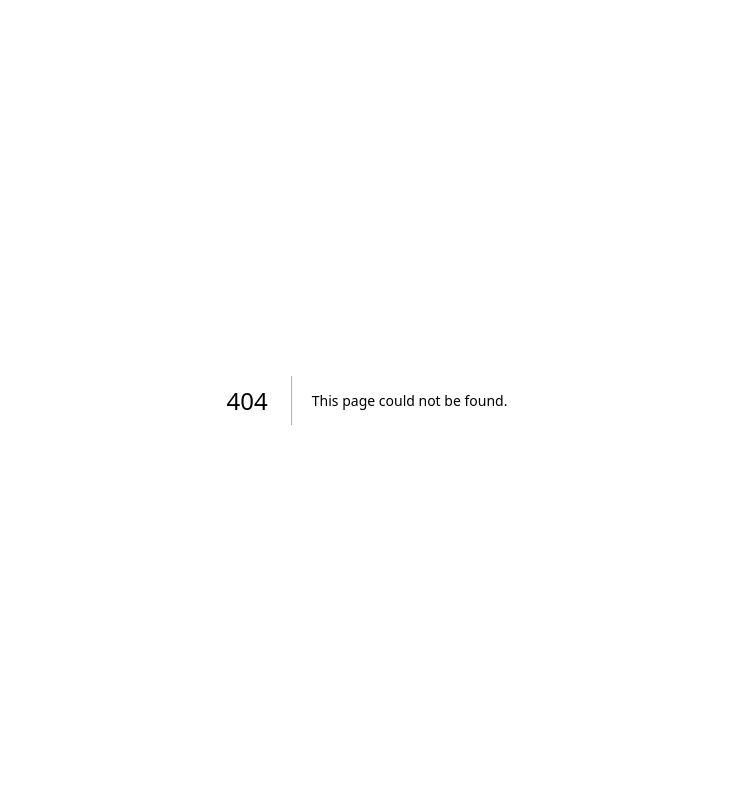
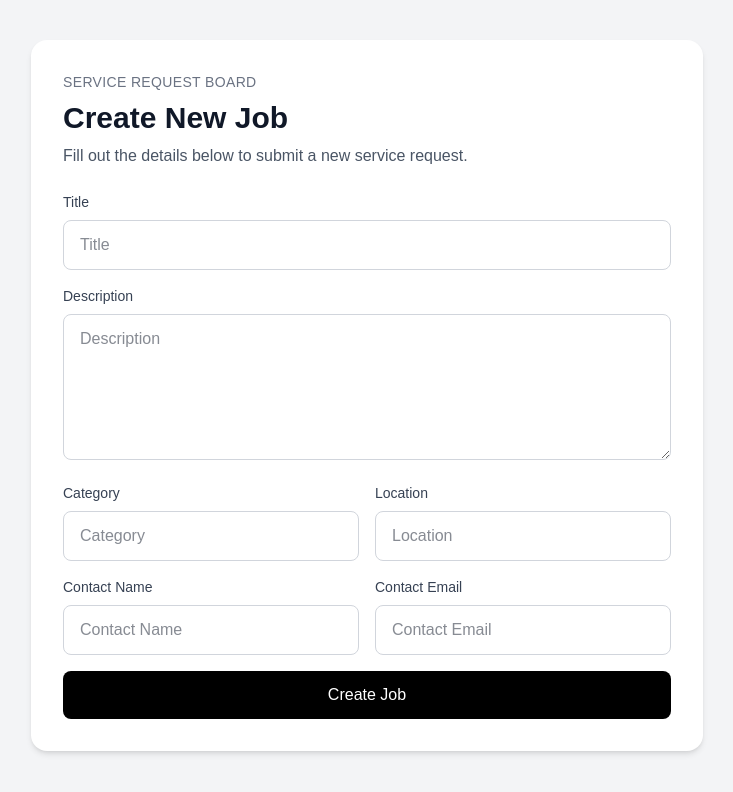
Before and after one commit to kavindusubhash28/service-request-board, a Next.js app in the folder frontend/: page /create-job in a window 1280 px wide. Before the commit this address had no page. Shown: the top 792 px of the page, without its empty margins (273-1006 px from the left). Built offline with nearby package versions, Linux system fonts and the light colour scheme.

Commit message:
create job page done

```diff
--- /dev/null
+++ b/frontend/app/create-job/page.js
@@ -0,0 +1,165 @@
+"use client";
+
+import { useState } from "react";
+import API from "../../services/api";
+
+export default function CreateJob() {
+  const [formData, setFormData] = useState({
+    title: "",
+    description: "",
+    category: "",
+    location: "",
+    contactName: "",
+    contactEmail: ""
+  });
+
+  const handleChange = (e) => {
+    setFormData({
+      ...formData,
+      [e.target.name]: e.target.value
+    });
+  };
+
+  const handleSubmit = async (e) => {
+    e.preventDefault();
+
+    try {
+      await API.post("/jobs", formData);
+
+      alert("Job created successfully!");
+
+      setFormData({
+        title: "",
+        description: "",
+        category: "",
+        location: "",
+        contactName: "",
+        contactEmail: ""
+      });
+    } catch (error) {
+      console.log(error);
+      alert("Error creating job");
+    }
+  };
+
+  return (
+    <main className="min-h-screen bg-gray-100 px-4 py-10 sm:px-6 lg:px-8">
+      <div className="mx-auto max-w-2xl rounded-2xl bg-white p-6 shadow-md sm:p-8">
+        <div className="mb-6">
+          <p className="text-sm font-medium uppercase tracking-wide text-gray-500">
+            Service Request Board
+          </p>
+          <h1 className="mt-2 text-3xl font-bold text-gray-900">Create New Job</h1>
+          <p className="mt-2 text-gray-600">
+            Fill out the details below to submit a new service request.
+          </p>
+        </div>
+
+        <form onSubmit={handleSubmit} className="space-y-4">
+          <div>
+            <label htmlFor="title" className="mb-2 block text-sm font-medium text-gray-700">
+              Title
+            </label>
+            <input
+              id="title"
+              type="text"
+              name="title"
+              placeholder="Title"
+              value={formData.title}
+              onChange={handleChange}
+              className="w-full rounded-lg border border-gray-300 px-4 py-3 text-gray-900 outline-none transition focus:border-black focus:ring-2 focus:ring-gray-200"
+              required
+            />
+          </div>
+
+          <div>
+            <label htmlFor="description" className="mb-2 block text-sm font-medium text-gray-700">
+              Description
+            </label>
+            <textarea
+              id="description"
+              name="description"
+              placeholder="Description"
+              value={formData.description}
+              onChange={handleChange}
+              rows="5"
+              className="w-full rounded-lg border border-gray-300 px-4 py-3 text-gray-900 outline-none transition focus:border-black focus:ring-2 focus:ring-gray-200"
+              required
+            />
+          </div>
+
+          <div className="grid gap-4 sm:grid-cols-2">
+            <div>
+              <label htmlFor="category" className="mb-2 block text-sm font-medium text-gray-700">
+                Category
+              </label>
+              <input
+                id="category"
+                type="text"
+                name="category"
+                placeholder="Category"
+                value={formData.category}
+                onChange={handleChange}
+                className="w-full rounded-lg border border-gray-300 px-4 py-3 text-gray-900 outline-none transition focus:border-black focus:ring-2 focus:ring-gray-200"
+              />
+            </div>
+
+            <div>
+              <label htmlFor="location" className="mb-2 block text-sm font-medium text-gray-700">
+                Location
+              </label>
+              <input
+                id="location"
+                type="text"
+                name="location"
+                placeholder="Location"
+                value={formData.location}
+                onChange={handleChange}
+                className="w-full rounded-lg border border-gray-300 px-4 py-3 text-gray-900 outline-none transition focus:border-black focus:ring-2 focus:ring-gray-200"
+              />
+            </div>
+          </div>
+
+          <div className="grid gap-4 sm:grid-cols-2">
+            <div>
+              <label htmlFor="contactName" className="mb-2 block text-sm font-medium text-gray-700">
+                Contact Name
+              </label>
+              <input
+                id="contactName"
+                type="text"
+                name="contactName"
+                placeholder="Contact Name"
+                value={formData.contactName}
+                onChange={handleChange}
+                className="w-full rounded-lg border border-gray-300 px-4 py-3 text-gray-900 outline-none transition focus:border-black focus:ring-2 focus:ring-gray-200"
+              />
+            </div>
+
+            <div>
+              <label htmlFor="contactEmail" className="mb-2 block text-sm font-medium text-gray-700">
+                Contact Email
+              </label>
+              <input
+                id="contactEmail"
+                type="email"
+                name="contactEmail"
+                placeholder="Contact Email"
+                value={formData.contactEmail}
+                onChange={handleChange}
+                className="w-full rounded-lg border border-gray-300 px-4 py-3 text-gray-900 outline-none transition focus:border-black focus:ring-2 focus:ring-gray-200"
+              />
+            </div>
+          </div>
+
+          <button
+            type="submit"
+            className="inline-flex w-full items-center justify-center rounded-lg bg-black px-6 py-3 font-medium text-white transition hover:bg-gray-800"
+          >
+            Create Job
+          </button>
+        </form>
+      </div>
+    </main>
+  );
+}
--- a/frontend/app/page.js
+++ b/frontend/app/page.js
@@ -2,6 +2,7 @@
 
 import { useEffect, useState } from "react";
 import API from "../services/api";
+import JobCard from "../components/JobCard";
 
 export default function Home() {
 
@@ -23,16 +24,25 @@ export default function Home() {
   }, []);
 
   return (
-    <div>
-      <h1>Service Request Board</h1>
+    <main className="min-h-screen py-12 px-4 sm:px-6 lg:px-8 bg-gray-50 dark:bg-gray-900">
+      <div className="max-w-5xl mx-auto">
+        <header className="mb-8">
+          <h1 className="text-3xl sm:text-4xl font-extrabold text-gray-900 dark:text-white">Service Request Board</h1>
+          <p className="mt-2 text-gray-600 dark:text-gray-300">Track and manage service requests quickly.</p>
+        </header>
 
-      {jobs.map((job) => (
-        <div key={job._id}>
-          <h2>{job.title}</h2>
-          <p>{job.description}</p>
-          <hr />
-        </div>
-      ))}
-    </div>
+        <section>
+          {jobs.length === 0 ? (
+            <p className="text-center text-gray-500">No jobs found.</p>
+          ) : (
+            <div className="grid gap-6 grid-cols-1 sm:grid-cols-2 lg:grid-cols-3">
+              {jobs.map((job) => (
+                <JobCard key={job._id} job={job} />
+              ))}
+            </div>
+          )}
+        </section>
+      </div>
+    </main>
   );
 }
--- /dev/null
+++ b/frontend/components/JobCard.js
@@ -0,0 +1,14 @@
+"use client";
+
+export default function JobCard({ job }) {
+  return (
+    <article className="bg-white dark:bg-slate-800 border border-gray-200 dark:border-slate-700 rounded-lg shadow-sm p-6 hover:shadow-md transition-shadow">
+      <h3 className="text-lg font-semibold text-gray-900 dark:text-white">{job.title}</h3>
+      <p className="text-sm text-gray-600 dark:text-gray-300 mt-2 line-clamp-4">{job.description}</p>
+      <div className="mt-4 flex items-center justify-between text-sm text-gray-500 dark:text-gray-400">
+        <span className="inline-block px-2 py-1 text-xs bg-gray-100 dark:bg-slate-700 rounded">{job.priority ?? 'General'}</span>
+        <span>{job.createdAt ? new Date(job.createdAt).toLocaleDateString() : ''}</span>
+      </div>
+    </article>
+  );
+}
```
